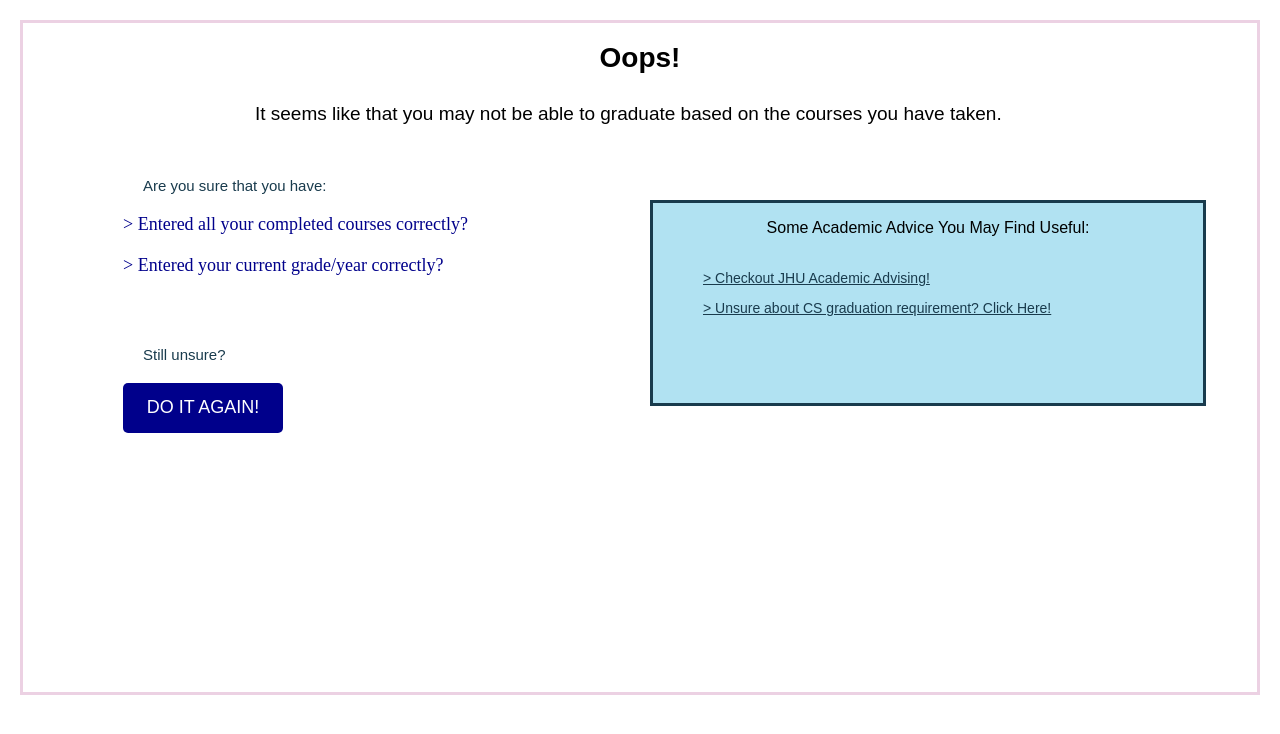
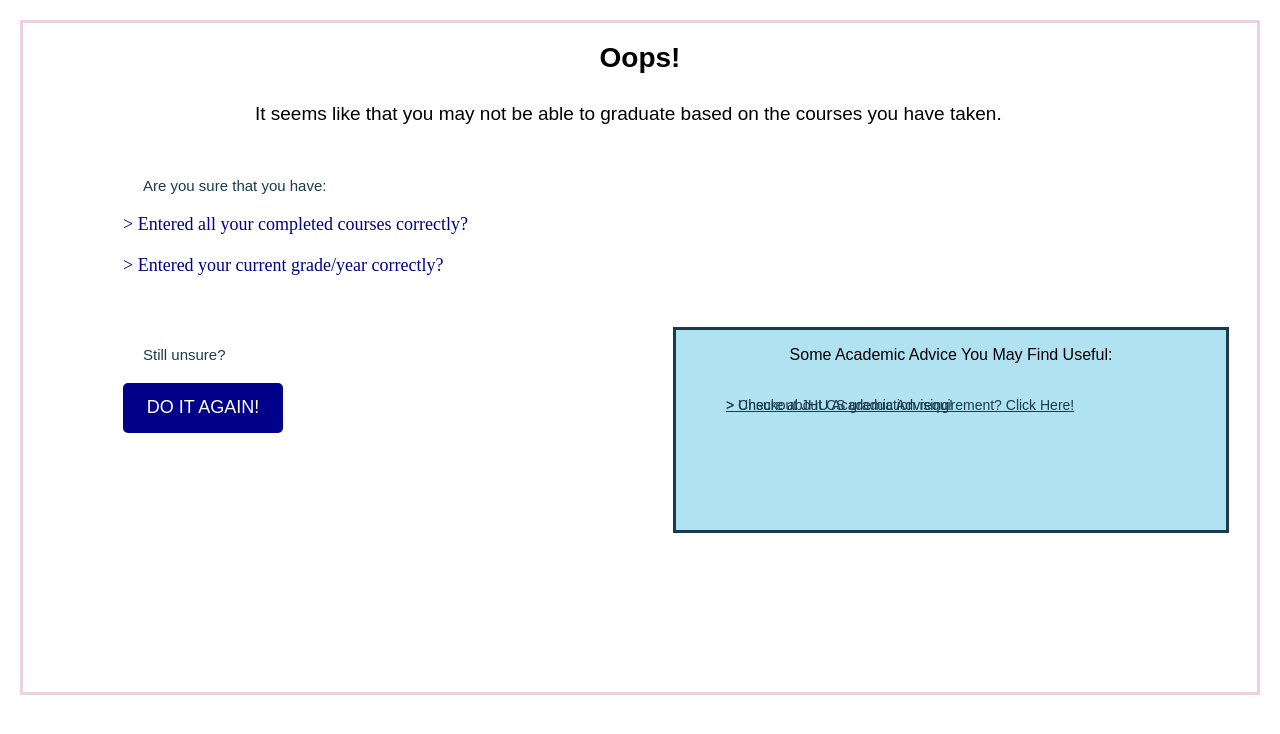
Before and after one commit to BrianSong/JayPath, a React (Create React App) app in the folder client/: page /oops in a window 1280 px wide. Shown: the top 734 px of the page. Built offline with nearby package versions, Linux system fonts and the light colour scheme; a web font is replaced by a local one.

Commit message:
Update FailingPage.js

```diff
--- a/client/src/FailingPage.js
+++ b/client/src/FailingPage.js
@@ -31,23 +31,25 @@ class FailingPage extends Component {
                 <i class="iconfont">&#xe606;</i>
             </div>
 
+            <div class="container2">
+                <div class="container1">
                     <div class = "text1"> Are you sure that you have: </div>
                     <div class = "note"> > Entered all your completed courses correctly?</div>
                     <div class = "note"> > Entered your current grade/year correctly?</div>
-
-            <div class = "text2"> Still unsure?</div>
-
-            <div class = "box"> Some Academic Advice You May Find Useful:
+                </div>
+                <div class = "box">
+                    Some Academic Advice You May Find Useful:
                     <Link class = "tip1" to = "/advising">
                         > Checkout JHU Academic Advising!
                     </Link>
-                <Link class = "tip2" to = "/cs_req">
+                    <Link class = "tip1" to = "/cs_req">
                         > Unsure about CS graduation requirement? Click Here!
                     </Link>
-
+                </div>
             </div>
 
-            <div>
+            <div class="container3">
+                <div class = "text2"> Still unsure?</div>
                     <Link to="/">
                         <button class="button_b" type="button">
                             DO IT AGAIN!
```
Lines whose indentation alone changed are shown as unchanged.
